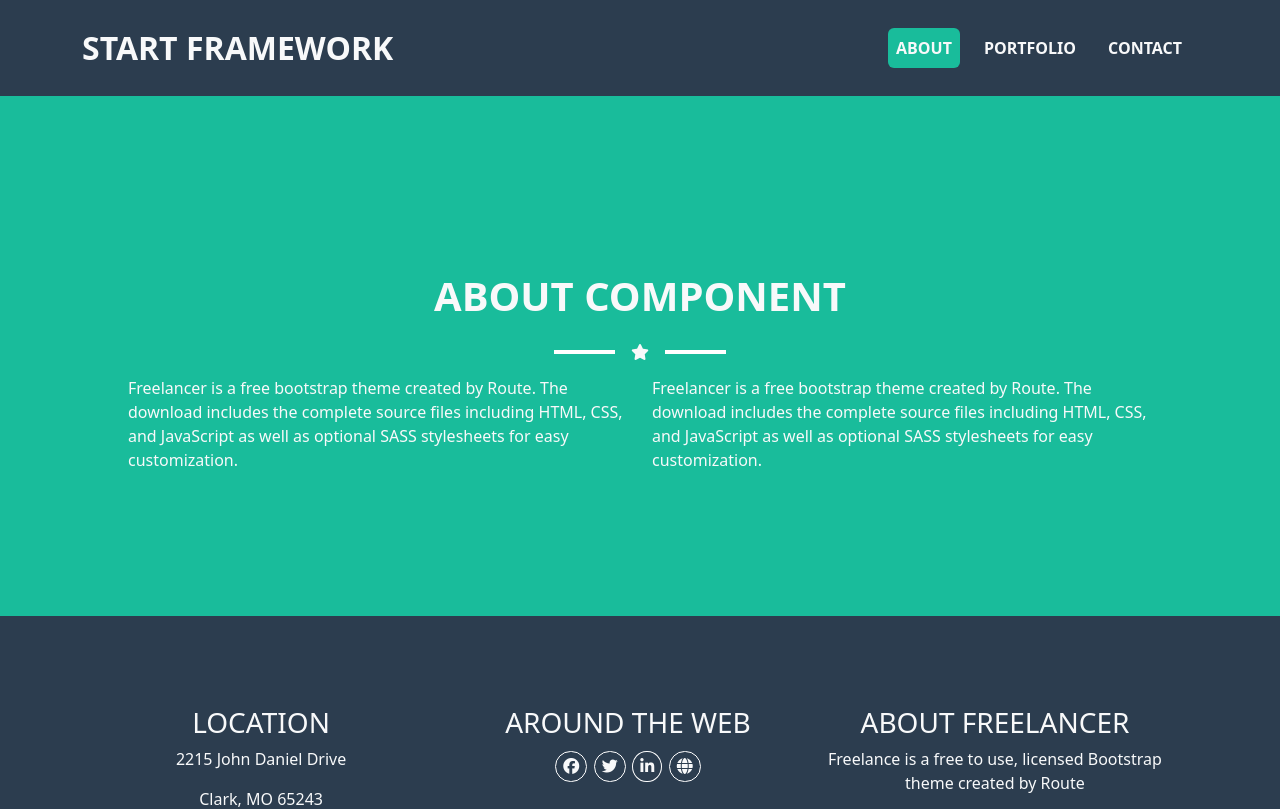
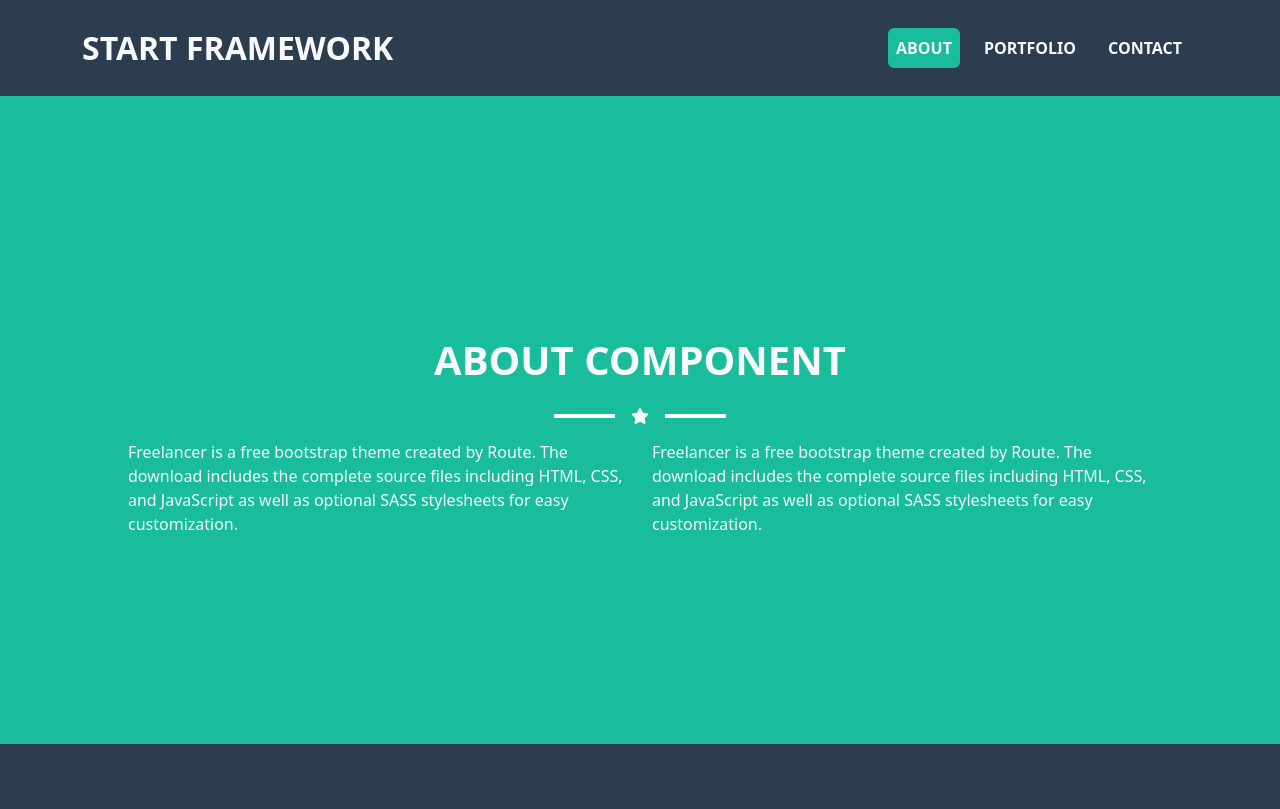
Before and after one commit to MohamedAbdelhay00/react-router, a React (Create React App) app: page /about in a window 1280 px wide. Shown: the top 809 px of the page. Built offline with nearby package versions, Linux system fonts and the light colour scheme.

Commit message:
3rd commit

```diff
--- a/src/Components/About/About.css
+++ b/src/Components/About/About.css
@@ -1,6 +1,6 @@
 .about{
     background-color: #19BC9B;
-    padding: 10%;
+    padding: 15% 10%;
 }
 
 .about img{
```
